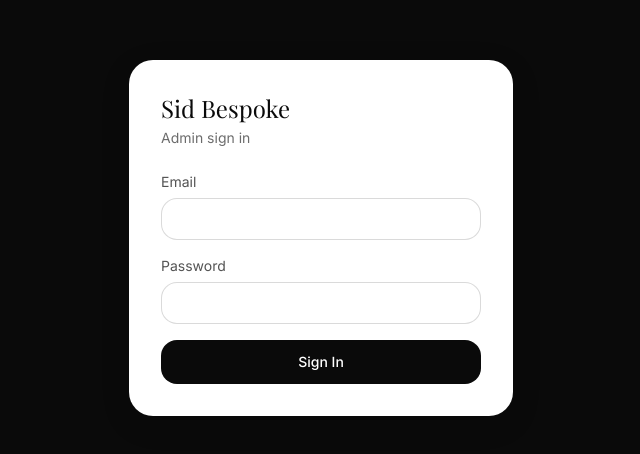
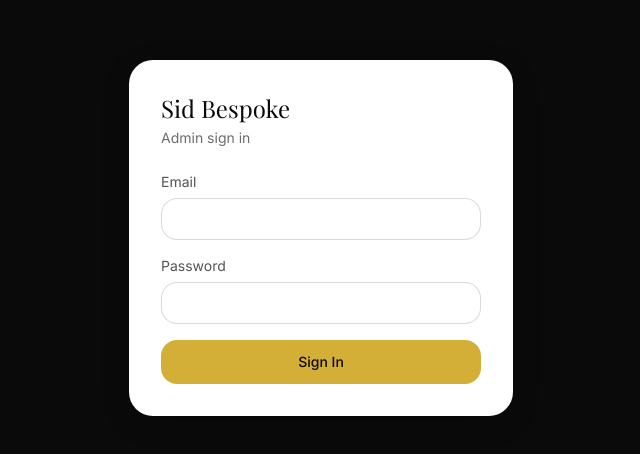
Before and after one commit to OffixialSydney/E-commerce, a Next.js app: page /admin/login in a window 1280 px wide. Shown: the part 162-616 px from the top of the page, without its empty margins (319-959 px from the left). Built offline with nearby package versions, Linux system fonts and the light colour scheme; no server answers; a web font is replaced by a local one.

Commit message:
Update globals.css

```diff
--- a/src/app/globals.css
+++ b/src/app/globals.css
@@ -8,20 +8,20 @@
 }
 
 body {
-  @apply bg-white text-navy antialiased;
+  @apply bg-[#F7F5F0] text-navy antialiased;
 }
 
 @layer components {
   .btn-primary {
-    @apply inline-flex items-center justify-center rounded-xl bg-navy px-6 py-3
-      text-sm font-medium text-white transition-colors hover:bg-navy-light
+    @apply inline-flex items-center justify-center rounded-xl bg-gold px-6 py-3
+      text-sm font-medium text-navy transition-colors hover:bg-gold-light
       focus:outline-none focus:ring-2 focus:ring-gold focus:ring-offset-2;
   }
 
   .btn-secondary {
-    @apply inline-flex items-center justify-center rounded-xl border border-navy/15
-      bg-white px-6 py-3 text-sm font-medium text-navy transition-colors
-      hover:bg-navy/5 focus:outline-none focus:ring-2 focus:ring-gold focus:ring-offset-2;
+    @apply inline-flex items-center justify-center rounded-xl border border-navy/20
+      bg-transparent px-6 py-3 text-sm font-medium text-navy transition-colors
+      hover:bg-navy hover:text-white focus:outline-none focus:ring-2 focus:ring-gold focus:ring-offset-2;
   }
 
   .btn-whatsapp {
@@ -31,11 +31,12 @@ body {
   }
 
   .card {
-    @apply rounded-2xl bg-white shadow-card transition-shadow hover:shadow-card-hover;
+    @apply rounded-2xl border border-navy/10 bg-white shadow-card transition-all
+      hover:border-gold/40 hover:shadow-card-hover;
   }
 
   .input {
-    @apply w-full rounded-xl border border-navy/15 px-3.5 py-2.5 text-sm text-navy
+    @apply w-full rounded-xl border border-navy/15 bg-white px-3.5 py-2.5 text-sm text-navy
       placeholder:text-navy/40 focus:border-gold focus:outline-none focus:ring-1 focus:ring-gold;
   }
 }
```
